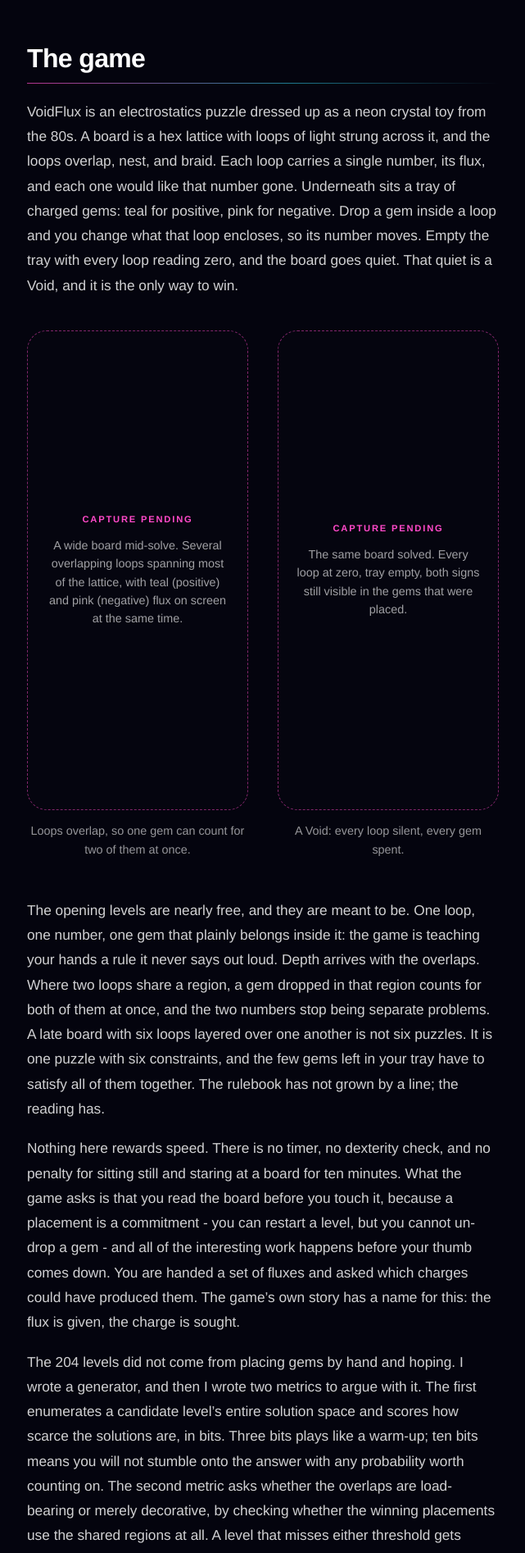
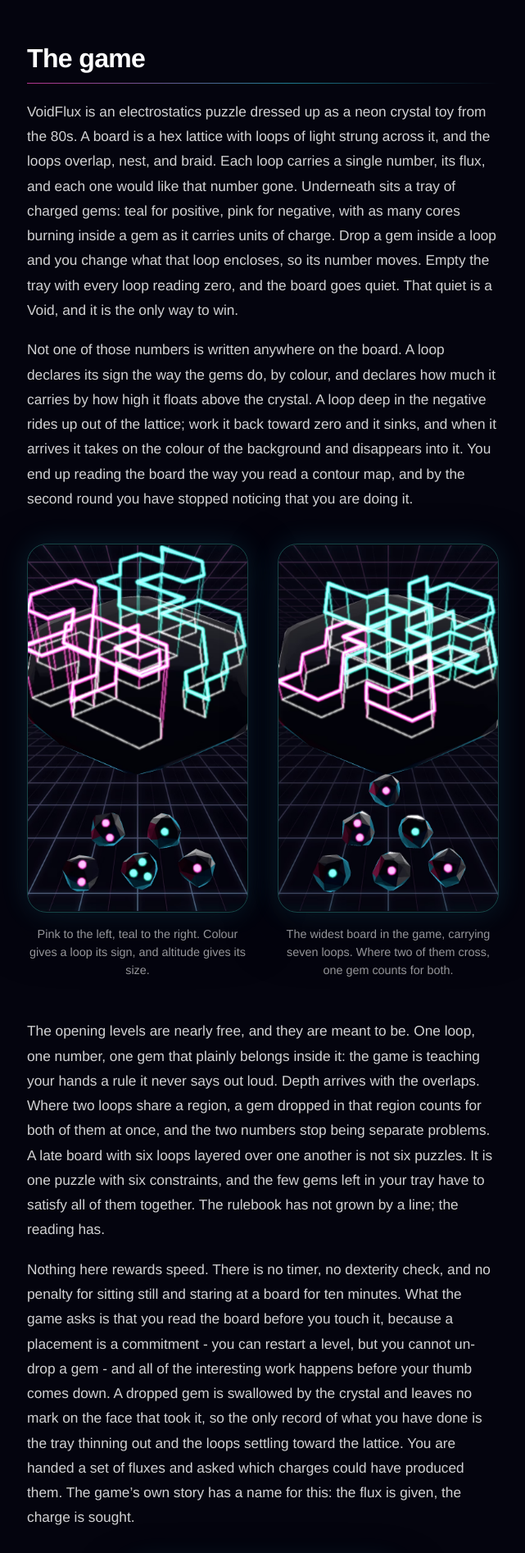
Before and after one commit to EternalTime/OwlsNestCreations, a Jekyll site: the page built from _games/voidflux.md, in a window 1280 px wide. Shown: the part 632-2526 px from the top of the page at 82% size, without its empty margins (319-960 px from the left). Built offline with Jekyll 4.4.1, drawn with Linux system fonts in a browser that asks for light colours; some web fonts are replaced; some of the changed text lies outside the part shown.

Commit message:
feat(voidflux): put real gameplay captures on the game page
Four iPhone captures replace the pending slots. Each is cropped to drop the
notch and both HUD bars, leaving the board and the gem tray, and ships as an
AVIF with a JPEG fallback.

Captions and alt text describe what the board actually encodes: colour is a
loop's sign and altitude is its magnitude, and a gem holds one core per unit of
charge. Nothing on the board is a numeral, so no caption claims one.

The two slots that could not be captured are gone rather than faked - a solved
board is drawn in the colour of the void and a placed gem is absorbed by the
crystal, so neither has anything to show.

```diff
--- a/_games/voidflux.md
+++ b/_games/voidflux.md
@@ -16,20 +16,25 @@
 VoidFlux is an electrostatics puzzle dressed up as a neon crystal toy from the 80s.
 A board is a hex lattice with loops of light strung across it, and the loops overlap, nest, and braid.
 Each loop carries a single number, its flux, and each one would like that number gone.
-Underneath sits a tray of charged gems: teal for positive, pink for negative.
+Underneath sits a tray of charged gems: teal for positive, pink for negative, with as many cores burning inside a gem as it carries units of charge.
 Drop a gem inside a loop and you change what that loop encloses, so its number moves.
 Empty the tray with every loop reading zero, and the board goes quiet.
 That quiet is a Void, and it is the only way to win.
 
+Not one of those numbers is written anywhere on the board.
+A loop declares its sign the way the gems do, by colour, and declares how much it carries by how high it floats above the crystal.
+A loop deep in the negative rides up out of the lattice; work it back toward zero and it sinks, and when it arrives it takes on the colour of the background and disappears into it.
+You end up reading the board the way you read a contour map, and by the second round you have stopped noticing that you are doing it.
+
 <div class="vf-shots" markdown="0">
 {% include voidflux-shot.html
-   alt="a wide VoidFlux board mid-solve, overlapping loops carrying teal and pink flux values"
-   need="A wide board mid-solve. Several overlapping loops spanning most of the lattice, with teal (positive) and pink (negative) flux on screen at the same time."
-   caption="Loops overlap, so one gem can count for two of them at once." %}
+   name="two-signs"
+   alt="A VoidFlux board: a black hexagonal crystal on a neon perspective grid, pink loops of light floating over its left half and teal loops over its right, with charged gems waiting in a tray below."
+   caption="Pink to the left, teal to the right. Colour gives a loop its sign, and altitude gives its size." %}
 {% include voidflux-shot.html
-   alt="the same VoidFlux board solved, every loop reading zero and the gem tray empty"
-   need="The same board solved. Every loop at zero, tray empty, both signs still visible in the gems that were placed."
-   caption="A Void: every loop silent, every gem spent." %}
+   name="seven-loops"
+   alt="The densest VoidFlux board: seven overlapping loops, five teal and two pink, strung above a black hexagonal crystal, with six gems in the tray below."
+   caption="The widest board in the game, carrying seven loops. Where two of them cross, one gem counts for both." %}
 </div>
 
 The opening levels are nearly free, and they are meant to be.
@@ -43,8 +48,16 @@
 Nothing here rewards speed.
 There is no timer, no dexterity check, and no penalty for sitting still and staring at a board for ten minutes.
 What the game asks is that you read the board before you touch it, because a placement is a commitment - you can restart a level, but you cannot un-drop a gem - and all of the interesting work happens before your thumb comes down.
+A dropped gem is swallowed by the crystal and leaves no mark on the face that took it, so the only record of what you have done is the tray thinning out and the loops settling toward the lattice.
 You are handed a set of fluxes and asked which charges could have produced them.
 The game's own story has a name for this: the flux is given, the charge is sought.
+
+<div class="vf-shots" markdown="0">
+{% include voidflux-shot.html
+   name="mid-solve"
+   alt="The same seven-loop VoidFlux board partway through a solve, with two gems left in the tray and one loop collapsed onto the crystal as a flat white outline."
+   caption="Four gems in. The loop that has been driven to zero has gone the colour of the void, leaving only its footprint on the crystal." %}
+</div>
 
 The 204 levels did not come from placing gems by hand and hoping.
 I wrote a generator, and then I wrote two metrics to argue with it.
@@ -73,6 +86,13 @@
 Dent the surface, stretch it, wrap it tight around one charge or loosely around all of them, and the flux still does not move.
 A quantity that ignores almost everything about a configuration and reports one honest number about it is a rare thing, and it is what turns a board of loops into a puzzle rather than a simulation.
 
+<div class="vf-shots" markdown="0">
+{% include voidflux-shot.html
+   name="nested-loops"
+   alt="A VoidFlux board of concentric hexagonal loops, a pink one enclosing a teal one above a black crystal, with charged gems in the tray below."
+   caption="Loops nest as freely as Gaussian surfaces do. The pink hexagon and the teal one inside it are two different questions asked of the same board." %}
+</div>
+
 VoidFlux never computes a field, because it never needs one.
 The number on a loop is the charge enclosed by that loop, in units where the permittivity is one, which is a physicist's habit anyway.
 So every loop is one equation, the unknowns are the gems still in your tray, and loops that overlap share unknowns.
@@ -89,13 +109,7 @@
 It means the charges inside sum to zero, which is a different claim, and the field along that loop can be strong and structured everywhere while the books still balance.
 Drop a positive gem and a negative gem inside one loop and it reads zero, exactly as a bare loop does, and from the outside the law cannot tell those two situations apart.
 Some of the late boards are built out of that blind spot.
-
-<div class="vf-shots" markdown="0">
-{% include voidflux-shot.html
-   alt="a VoidFlux loop reading zero with a teal and a pink gem inside it, overlapping a loop that still carries flux"
-   need="A board where one loop reads zero while holding a teal and a pink gem, overlapping a neighbouring loop that still carries flux. Wide layout, both signs visible."
-   caption="Zero flux is not an empty loop. It is a loop whose contents cancel." %}
-</div>
+The game commits to the ambiguity rather than hedging it: a loop at zero is drawn in the colour of the void whether it is empty or merely balanced, and it is the same silence either way.
 
 Gauss' Law is one of Maxwell's four, and it is not the odd one out.
 Written as integrals, all four have the same shape: something measured on a boundary is fixed by something accumulated inside it.
--- a/_includes/voidflux-shot.html
+++ b/_includes/voidflux-shot.html
@@ -1,18 +1,19 @@
 {%- comment -%}
 One in-game capture. Parameters:
-  src     - image under /assets/img. Omit to render the pending slot instead.
-  alt     - alt text for the capture; also describes the slot while it is empty.
+  name    - stem under /assets/img, without the `voidflux-` prefix or extension.
+            Both `voidflux-<name>.avif` and `voidflux-<name>.jpg` must exist.
+  alt     - alt text describing what the capture actually shows.
   caption - visible figcaption.
-  need    - what the capture has to show, displayed only while `src` is unset.
 {%- endcomment -%}
+{%- assign vf_shot_base = '/assets/img/voidflux-' | append: include.name -%}
 <figure class="vf-shot">
-  {%- if include.src -%}
-  <img class="vf-shot-frame" src="{{ include.src | relative_url }}" alt="{{ include.alt }}" loading="lazy" decoding="async">
-  {%- else -%}
-  <div class="vf-shot-frame vf-shot-pending" role="img" aria-label="Placeholder for a screenshot of {{ include.alt }}">
-    <span class="vf-shot-pending-label">Capture pending</span>
-    <span class="vf-shot-pending-need">{{ include.need }}</span>
-  </div>
-  {%- endif -%}
+  <picture>
+    <source srcset="{{ vf_shot_base | append: '.avif' | relative_url }}" type="image/avif">
+    <img class="vf-shot-frame"
+         src="{{ vf_shot_base | append: '.jpg' | relative_url }}"
+         alt="{{ include.alt }}"
+         width="720" height="1200"
+         loading="lazy" decoding="async">
+  </picture>
   <figcaption class="vf-shot-caption">{{ include.caption }}</figcaption>
 </figure>
--- a/_sass/voidflux.scss
+++ b/_sass/voidflux.scss
@@ -221,7 +221,7 @@
 // ---- In-game captures ----
 
 .vf-shots {
-  --vf-shot-aspect: 9 / 19.5;
+  --vf-shot-aspect: 3 / 5;
 
   display: grid;
   gap: clamp(1.25rem, 3vw, 2.25rem);
@@ -237,9 +237,16 @@
   min-width: 0;
 }
 
+.vf-shot picture {
+  display: block;
+}
+
 .vf-shot-frame {
   display: block;
   width: 100%;
+  // The intrinsic `height` attribute reserves layout space before the capture
+  // loads; it has to be released here or it beats `aspect-ratio`.
+  height: auto;
   max-width: 21rem;
   margin-inline: auto;
   aspect-ratio: var(--vf-shot-aspect);
@@ -251,33 +258,6 @@
   box-shadow:
     0 0 34px rgba(55, 223, 255, 0.12),
     0 22px 60px rgba(4, 4, 14, 0.75);
-}
-
-.vf-shot-pending {
-  display: flex;
-  flex-direction: column;
-  align-items: center;
-  justify-content: center;
-  gap: 0.75rem;
-  padding: 1.75rem 1.4rem;
-  text-align: center;
-  border-style: dashed;
-  border-color: rgba(255, 73, 201, 0.5);
-  box-shadow: none;
-}
-
-.vf-shot-pending-label {
-  color: var(--vf-pink-bright);
-  font-size: 0.7rem;
-  font-weight: 800;
-  letter-spacing: 0.16em;
-  text-transform: uppercase;
-}
-
-.vf-shot-pending-need {
-  color: rgba(255, 255, 255, 0.62);
-  font-size: 0.9rem;
-  line-height: 1.55;
 }
 
 .vf-shot-caption {
```
Also changed, not shown: README.md, assets/img/voidflux-mid-solve.avif (added), assets/img/voidflux-mid-solve.jpg (added), assets/img/voidflux-nested-loops.avif (added), assets/img/voidflux-nested-loops.jpg (added), assets/img/voidflux-seven-loops.avif (added), assets/img/voidflux-seven-loops.jpg (added), assets/img/voidflux-two-signs.avif (added), assets/img/voidflux-two-signs.jpg (added).
